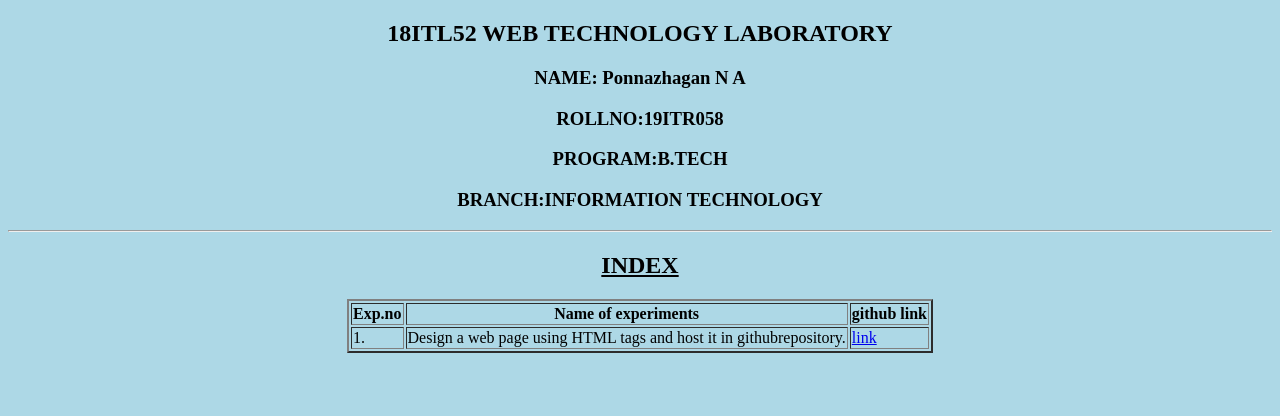
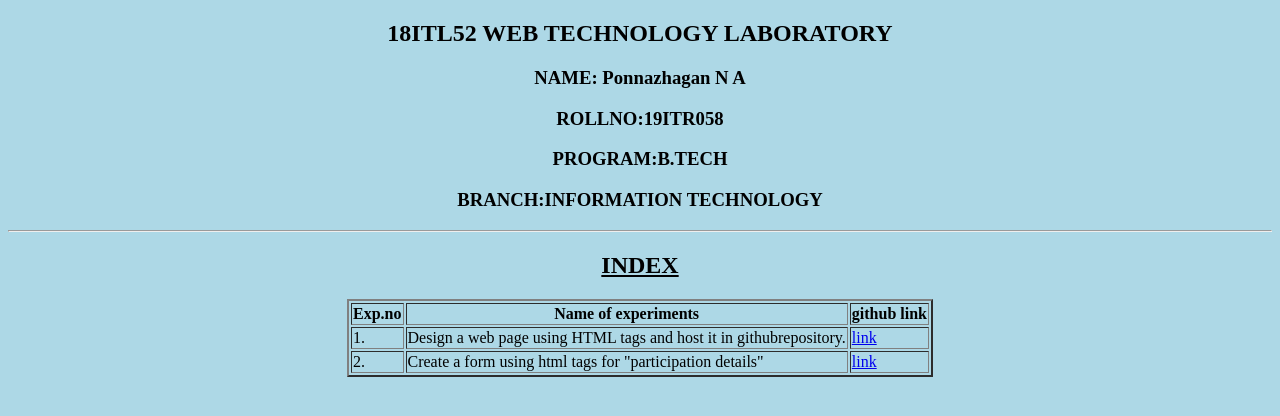
Before and after one commit to ponnazhagan/WT_lab, a plain HTML site: page WT_index.html in a window 1280 px wide. Drawn offline with Linux system fonts and the light colour scheme.

Commit message:
Update WT_index.html

```diff
--- a/WT_index.html
+++ b/WT_index.html
@@ -31,6 +31,14 @@
             <td> Design a web page using HTML tags and host it in githubrepository.</td>
             <td> <a href="https://ponnazhagan.github.io/WT_lab/Ex1/resume.html"target="blank"> link</a></td>
         </tr>
+         <tr>
+            <td>
+                2.
+
+            </td>
+            <td> Create a form using html tags for "participation details"</td>
+            <td> <a href="https://ponnazhagan.github.io/WT_lab/Ex2/participation.html"target="blank"> link</a></td>
+        </tr>
 
     </table>
 </body>
```
